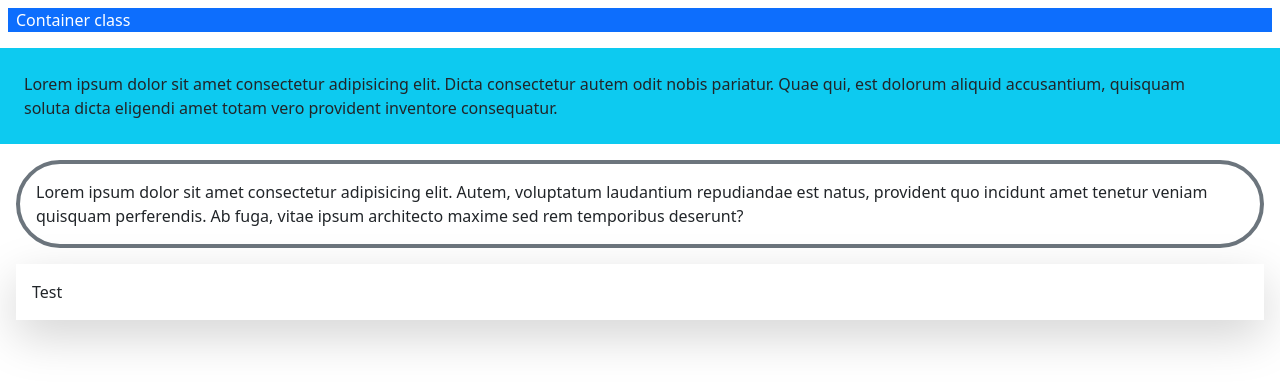
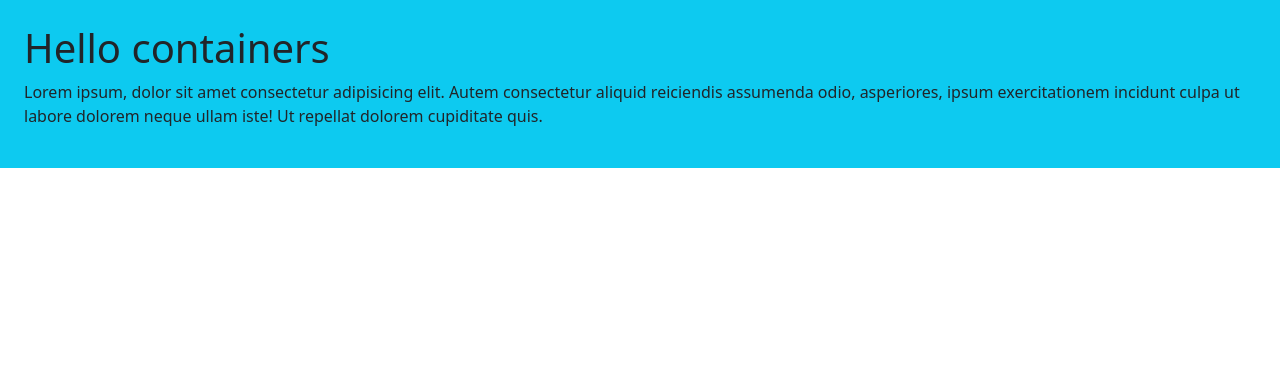
Before and after one commit to krajit/bootstrap-review-netninja, a plain HTML site: page index.html in a window 1280 px wide. Drawn offline with nearby package versions, Linux system fonts and the light colour scheme.

Commit message:
understood container

```diff
--- a/index.html
+++ b/index.html
@@ -12,23 +12,15 @@
     <title>Document</title>
   </head>
   <body>
-    <div class="bg-primary text-white m-2 ps-2 pe-4">Container class</div>
-
-    <p class="bg-info my-3 ps-4 pe-5 py-4">
-      Lorem ipsum dolor sit amet consectetur adipisicing elit. Dicta consectetur
-      autem odit nobis pariatur. Quae qui, est dolorum aliquid accusantium,
-      quisquam soluta dicta eligendi amet totam vero provident inventore
-      consequatur.
-    </p>
-
-    <div class="m-3 p-3 rounded-pill border border-4 border-secondary">
-      Lorem ipsum dolor sit amet consectetur adipisicing elit. Autem, voluptatum
-      laudantium repudiandae est natus, provident quo incidunt amet tenetur
-      veniam quisquam perferendis. Ab fuga, vitae ipsum architecto maxime sed
-      rem temporibus deserunt?
+    <div class="container-fluid bg-info p-4">
+      <h1>Hello containers</h1>
+      <p>
+        Lorem ipsum, dolor sit amet consectetur adipisicing elit. Autem
+        consectetur aliquid reiciendis assumenda odio, asperiores, ipsum
+        exercitationem incidunt culpa ut labore dolorem neque ullam iste! Ut
+        repellat dolorem cupiditate quis.
+      </p>
     </div>
-
-    <div class="m-3 p-3 shadow-lg">Test</div>
 
     <script
       src="https://cdn.jsdelivr.net/npm/bootstrap@5.3.8/dist/js/bootstrap.bundle.min.js"
```
